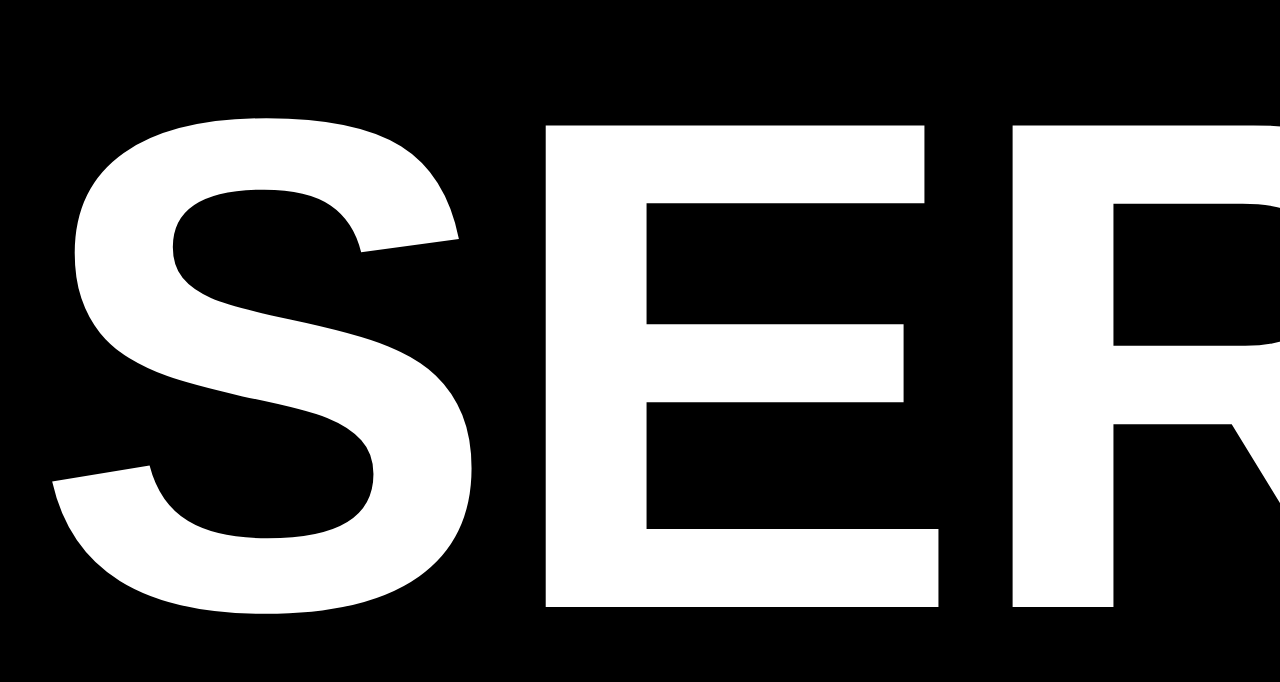
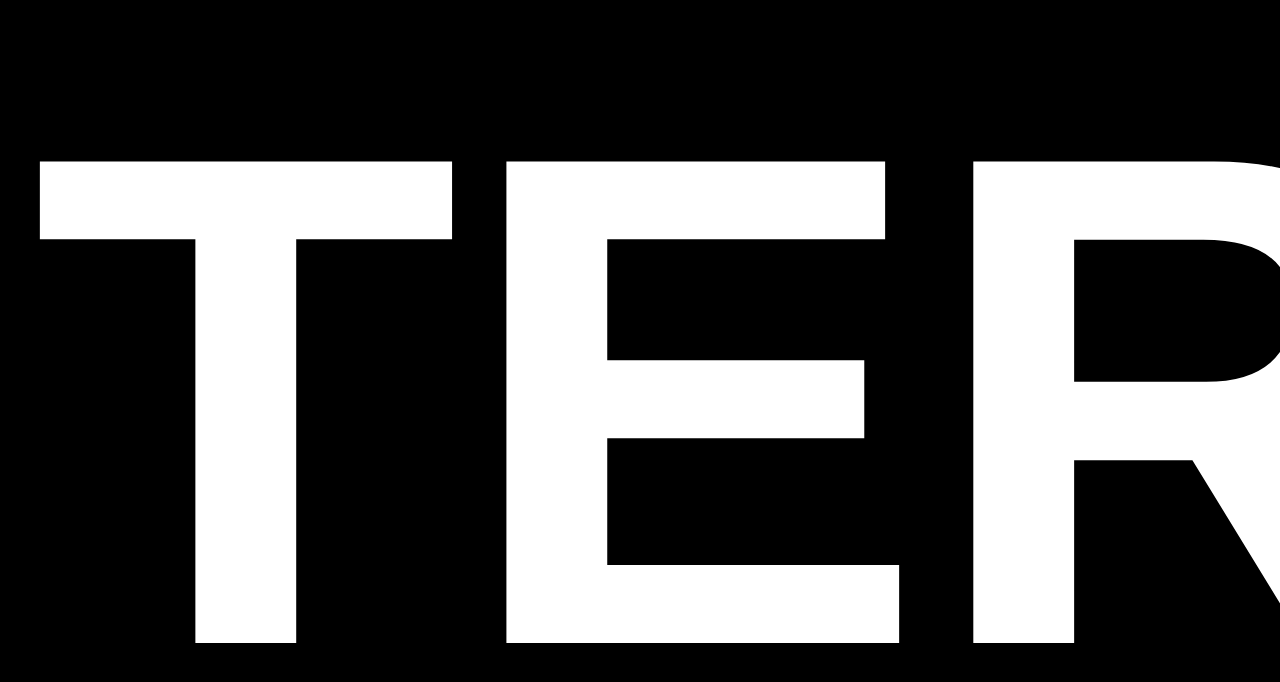
Before and after one commit to vinividivicilala/lolo, a Next.js app in the folder faq/: page /terms-of-service in a window 1280 px wide. Shown: the top 682 px of the page. Built offline with nearby package versions, Linux system fonts and the light colour scheme.

Commit message:
Update page.tsx

```diff
--- a/faq/app/terms-of-service/page.tsx
+++ b/faq/app/terms-of-service/page.tsx
@@ -105,70 +105,87 @@ export default function TermsOfServicePage() {
         <div
           ref={textRef}
           style={{
+            display: "flex",
+            gap: "100px",
+            alignItems: "center",
+            padding: "0 2rem",
+          }}
+        >
+          {/* Teks TERMS OF SERVICES yang besar */}
+          <div
+            style={{
+              fontWeight: "700",
+              fontSize: "700px",
+              lineHeight: "1",
+              color: "#ffffff",
+              whiteSpace: "nowrap",
+            }}
+          >
+            TERMS OF SERVICES
+          </div>
+
+          {/* Konten isi Terms & Conditions yang muncul setelah SERVICES */}
+          <div
+            style={{
               fontWeight: "400",
               fontSize: "20px",
               lineHeight: "1.6",
-            padding: "0 2rem",
               color: "#ffffff",
               whiteSpace: "normal",
-            display: "inline-block",
-            width: "800px",
-            maxWidth: "80vw",
+              width: "600px",
+              marginRight: "100px",
             }}
           >
-          <h1 style={{ fontWeight: "700", fontSize: "700px", margin: "0 0 100px 0", lineHeight: "1" }}>
-            TERMS OF SERVICES
-          </h1>
-
-          <h2 style={{ fontWeight: "600", fontSize: "32px", margin: "60px 0 20px 0" }}>
+            <h2 style={{ fontWeight: "600", fontSize: "32px", margin: "0 0 20px 0" }}>
               1. Introduction, Acceptance and General Conditions
             </h2>
-          <p style={{ marginBottom: "30px" }}>
+            <p style={{ marginBottom: "40px" }}>
               By accessing or using our services, you agree to be bound by these Terms of Service and all applicable laws and regulations.
               If you do not agree with any part of these terms, you may not use our services. These terms constitute a legally binding
               agreement between you and the company.
             </p>
 
-          <h2 style={{ fontWeight: "600", fontSize: "32px", margin: "60px 0 20px 0" }}>
+            <h2 style={{ fontWeight: "600", fontSize: "32px", margin: "40px 0 20px 0" }}>
               2. Use of Services
             </h2>
-          <p style={{ marginBottom: "30px" }}>
+            <p style={{ marginBottom: "40px" }}>
               You agree to use our services only for lawful purposes and in accordance with these Terms. You are responsible for
               maintaining the confidentiality of your account and for all activities that occur under your account.
             </p>
 
-          <h2 style={{ fontWeight: "600", fontSize: "32px", margin: "60px 0 20px 0" }}>
+            <h2 style={{ fontWeight: "600", fontSize: "32px", margin: "40px 0 20px 0" }}>
               3. Intellectual Property
             </h2>
-          <p style={{ marginBottom: "30px" }}>
+            <p style={{ marginBottom: "40px" }}>
               All content, features, and functionality of our services are owned by the company and are protected by international
               copyright, trademark, patent, trade secret, and other intellectual property laws.
             </p>
 
-          <h2 style={{ fontWeight: "600", fontSize: "32px", margin: "60px 0 20px 0" }}>
+            <h2 style={{ fontWeight: "600", fontSize: "32px", margin: "40px 0 20px 0" }}>
               4. Limitation of Liability
             </h2>
-          <p style={{ marginBottom: "30px" }}>
+            <p style={{ marginBottom: "40px" }}>
               To the fullest extent permitted by law, the company shall not be liable for any indirect, incidental, special,
               consequential, or punitive damages arising out of or relating to your use of our services.
             </p>
 
-          <h2 style={{ fontWeight: "600", fontSize: "32px", margin: "60px 0 20px 0" }}>
+            <h2 style={{ fontWeight: "600", fontSize: "32px", margin: "40px 0 20px 0" }}>
               5. Changes to Terms
             </h2>
-          <p style={{ marginBottom: "30px" }}>
+            <p style={{ marginBottom: "40px" }}>
               We reserve the right to modify these Terms at any time. We will notify you of any changes by posting the new Terms
               on this page. Your continued use of the services after such modifications constitutes your acceptance of the new Terms.
             </p>
 
-          <h2 style={{ fontWeight: "600", fontSize: "32px", margin: "60px 0 20px 0" }}>
+            <h2 style={{ fontWeight: "600", fontSize: "32px", margin: "40px 0 20px 0" }}>
               6. Contact Information
             </h2>
-          <p style={{ marginBottom: "100px" }}>
+            <p style={{ marginBottom: "0px" }}>
               If you have any questions about these Terms, please contact us at legal@company.com.
             </p>
           </div>
         </div>
       </div>
+    </div>
   );
 }
```
Lines whose indentation alone changed are shown as unchanged.
